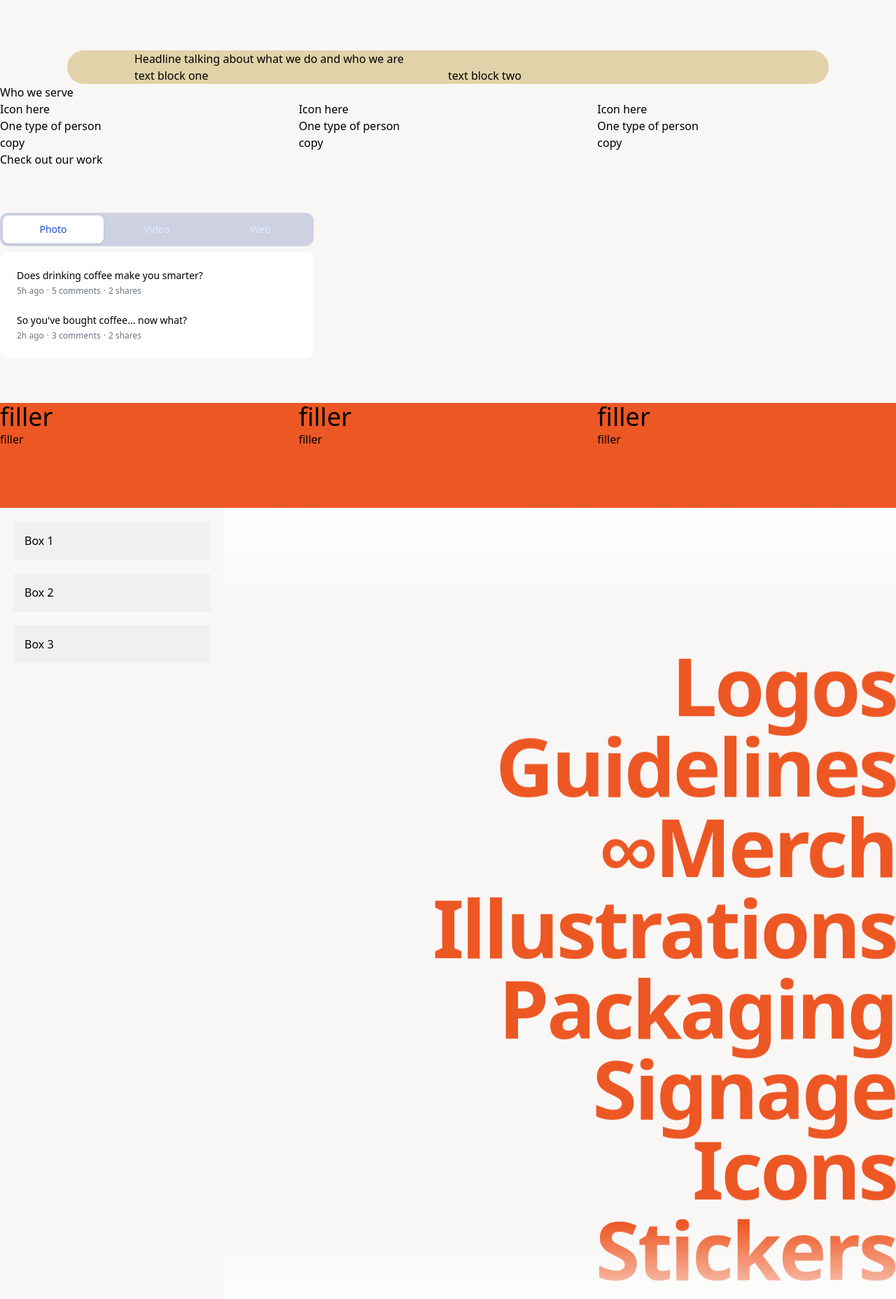
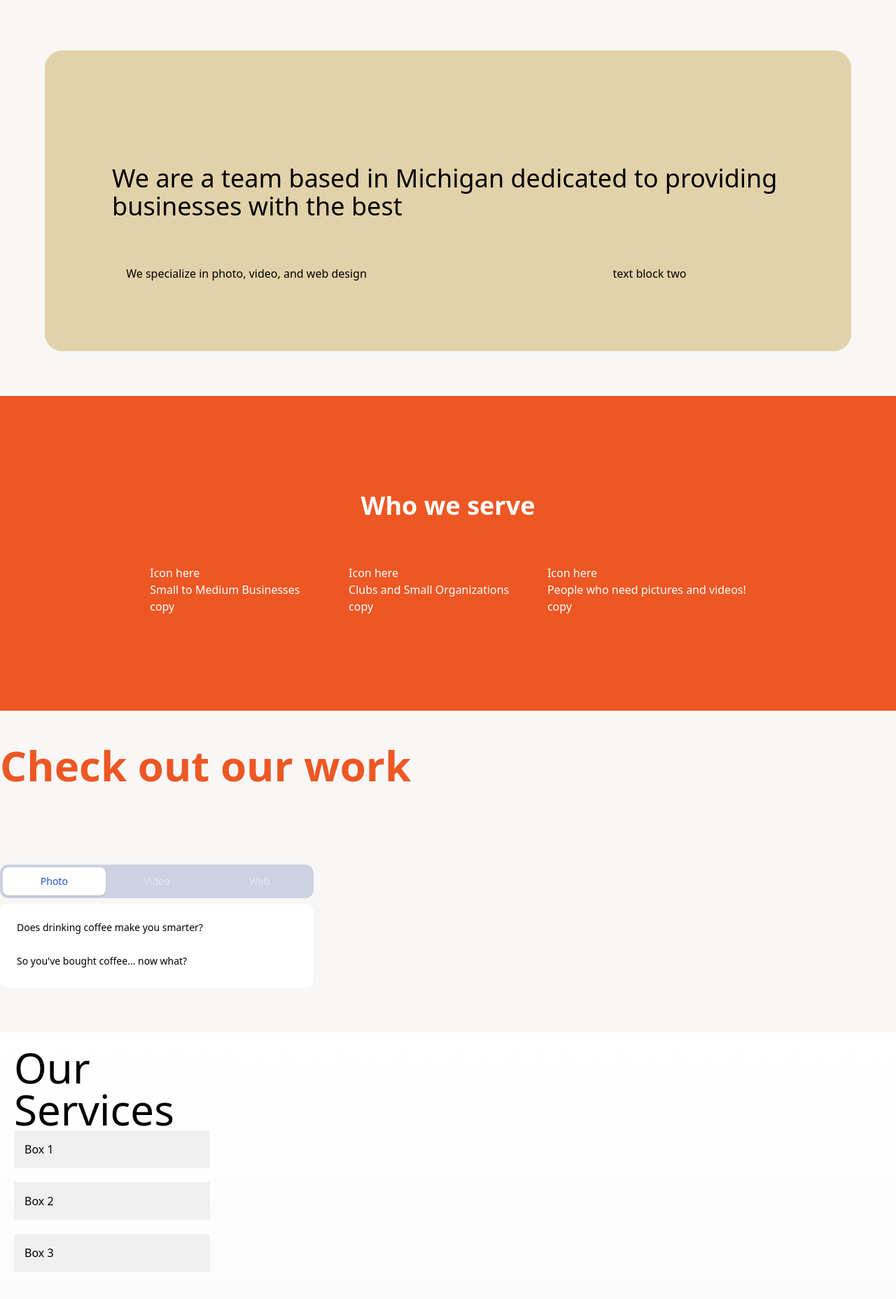
Before and after one commit to lee14k/orangecatmedia, a Next.js app: page / in a window 1280 px wide. Shown: the part 280-2137 px from the top of the page at 70% size. Built offline with nearby package versions, Linux system fonts and the light colour scheme.

Commit message:
fixing some cool list stuff, continuing to fine tune styles

```diff
--- a/src/components/BigHeadline.jsx
+++ b/src/components/BigHeadline.jsx
@@ -6,12 +6,12 @@ const BigHeadline = ({ children }) => (
     </div>
     <div className="my-24 mx-24">
    < TripleRowBox useTripleRowWrapper={false}
-      headOne="filler"
-      headTwo="filler"
-      headThree="filler"
-      spanOne="filler"
-      spanTwo="filler"
-      spanThree="filler"/>
+     headOne="15+"
+     headTwo="1.2M"
+     headThree="100K+"
+     spanOne="years of combined experience"
+     spanTwo="views on our work monthly"
+     spanThree="assets created"/>
       </div>
     </div>
 );
--- a/src/components/CoolListEffect.jsx
+++ b/src/components/CoolListEffect.jsx
@@ -10,7 +10,7 @@ const CoolListEffect = () => {
 
     // Map the scroll position (0 to scrollableHeight) to the percentage range (-43 to 15)
     const scrollFraction = scrollY / scrollableHeight;
-    return 15 - scrollFraction * (15 - (-45));
+    return 15 - scrollFraction * (5 - (-45));
   };
 
   const handleScroll = () => {
@@ -26,25 +26,21 @@ const CoolListEffect = () => {
   }, []);
 
   return (
-    <div style={{ position: 'relative' }}  >
+    <div style={{ position: 'relative' }} className="pt-6 overflow-hidden	" >
       <div
-        className="absolute-service-list z-0"
+        className="absolute-service-list"
         style={{
           willChange: 'transform',
           transform: `translate3d(0px, ${translatePercentage}%, 0px) scale3d(1, 1, 1) rotateX(0deg) rotateY(0deg) rotateZ(0deg) skew(0deg, 0deg)`,
           transformStyle: 'preserve-3d'
         }}
       >
-        Logos<br />
-        Guidelines<br />
-        <span className="services-sticker-text">∞</span>
-        Merch<br />
-        Illustrations<br />
-        Packaging<br />
-        Signage<br />
-        Icons<br />
-        Stickers<br />
-        Social posts<br />
+        Photos<br />
+        Videos<br />
+        Website Design<br />
+        Social Media<br />
+        Marketing <br />
+        Branding<br />
         + more
       </div>
       <div style={{
@@ -55,13 +51,15 @@ const CoolListEffect = () => {
         top: 0,
         pointerEvents: 'none',
       }} />
-      <div style={{
-        width: '100%',
-        height: '150px',
+      <div className="bottomgradient" style={{
+        height: '350px',
         backgroundImage: 'linear-gradient(to top, white, rgba(255,255,255,0))',
         position: 'absolute',
         bottom: 0,
         pointerEvents: 'none',
+        top:'500px',
+        width:"2000px",
+        zIndex:"100"
       }} />
     </div>
   );
--- a/src/components/CustomerBox.jsx
+++ b/src/components/CustomerBox.jsx
@@ -1,21 +1,21 @@
 const CustomerBox =()=>{
     return (
-    <div>
-<h3>Who we serve</h3>
+    <div className="customers-wrapper flex flex-col justify-center items-center">
+<h3 className="text-4xl font-bold mb-16">Who we serve</h3>
 <div className="grid grid-cols-3">
     <div>
         <span>Icon here</span>
-        <h4>One type of person</h4>
+        <h4>Small to Medium Businesses</h4>
         <p>copy</p>
     </div>
     <div>
     <span>Icon here</span>
-        <h4>One type of person</h4>
+        <h4>Clubs and Small Organizations</h4>
         <p>copy</p>
     </div>
     <div>
     <span>Icon here</span>
-        <h4>One type of person</h4>
+        <h4>People who need pictures and videos!</h4>
         <p>copy</p>
     </div>
 </div>
--- a/src/components/IdentityBox.jsx
+++ b/src/components/IdentityBox.jsx
@@ -1,11 +1,15 @@
-const IdentityBox = () => (
-    <div className="mx-24 identity-box">
-       <h2 className="mx-24">Headline talking about what we do and who we are</h2>
-       <div className="grid grid-cols-2 mx-24">
-        <span>text block one</span>
-        <span>text block two</span>
-       </div>
-    </div>
-);
+const IdentityBox = () => {
+    return (
+        <div className="identity-box mx-16 flex flex-col justify-center items-center">
+            <div>
+                <h2 className="text-4xl mx-24 my-16 ">We are a team based in Michigan dedicated to providing businesses with the best</h2>
+                <div className="grid grid-cols-2 text-center">
+                    <span>We specialize in photo, video, and web design</span>
+                    <span>text block two</span>
+                </div>
+            </div>
+        </div>
+    );
+};
 
-export default IdentityBox
+export default IdentityBox;
--- a/src/components/LayoutWithSidebar.jsx
+++ b/src/components/LayoutWithSidebar.jsx
@@ -3,10 +3,10 @@ import CoolListEffect from './CoolListEffect'; // Import your CoolListEffect com
 
 const LayoutWithSidebar = () => {
   return (
-    <div style={{ display: 'flex' }} className="relative z-0">
+    <div style={{ display: 'flex' }} className="relative z-0 sidebarcontainer">
       <div style={{ width: '25%', padding: '20px' }}>
-        {/* This is the sidebar column with your text/boxes */}
-        <div style={{ marginBottom: '20px', background: '#f0f0f0', padding: '15px' }}>Box 1</div>
+<h1 className="text-6xl">Our Services</h1>
+  <div style={{ marginBottom: '20px', background: '#f0f0f0', padding: '15px' }}>Box 1</div>
         <div style={{ marginBottom: '20px', background: '#f0f0f0', padding: '15px' }}>Box 2</div>
         <div style={{ marginBottom: '20px', background: '#f0f0f0', padding: '15px' }}>Box 3</div>
         {/* Add more content here as needed */}
--- a/src/components/PortfolioBox.jsx
+++ b/src/components/PortfolioBox.jsx
@@ -9,57 +9,45 @@ export default function PortfolioBox (){
           {
             id: 1,
             title: 'Does drinking coffee make you smarter?',
-            date: '5h ago',
-            commentCount: 5,
-            shareCount: 2,
+
           },
           {
             id: 2,
             title: "So you've bought coffee... now what?",
-            date: '2h ago',
-            commentCount: 3,
-            shareCount: 2,
+
           },
         ],
         Video: [
           {
             id: 1,
             title: 'Is tech making coffee better or worse?',
-            date: 'Jan 7',
-            commentCount: 29,
-            shareCount: 16,
+
           },
           {
             id: 2,
             title: 'The most innovative things happening in coffee',
-            date: 'Mar 19',
-            commentCount: 24,
-            shareCount: 12,
+
           },
         ],
         Web: [
           {
             id: 1,
             title: 'Ask Me Anything: 10 answers to your questions about coffee',
-            date: '2d ago',
-            commentCount: 9,
-            shareCount: 5,
+
           },
           {
             id: 2,
             title: "The worst advice we've ever heard about coffee",
-            date: '4d ago',
-            commentCount: 1,
-            shareCount: 2,
+
           },
         ],
       })
 return (
     <div className="portfolio">
-        <h1>Check out our work</h1>
+        <h1 className="text-6xl big-headline my-12">Check out our work</h1>
         <div className="w-full max-w-md px-2 py-16 sm:px-0">
       <Tab.Group>
-        <Tab.List className="flex space-x-1 rounded-xl bg-blue-900/20 p-1">
+        <Tab.List className="flex rounded-xl bg-blue-900/20 p-1">
           {Object.keys(categories).map((category) => (
             <Tab
               key={category}
@@ -97,11 +85,7 @@ return (
                     </h3>
 
                     <ul className="mt-1 flex space-x-1 text-xs font-normal leading-4 text-gray-500">
-                      <li>{post.date}</li>
-                      <li>&middot;</li>
-                      <li>{post.commentCount} comments</li>
-                      <li>&middot;</li>
-                      <li>{post.shareCount} shares</li>
+
                     </ul>
 
                     <a
--- a/src/pages/index.js
+++ b/src/pages/index.js
@@ -5,7 +5,7 @@ import CoolListEffect from '@/components/CoolListEffect'
 import LayoutWithSidebar from '@/components/LayoutWithSidebar'
 import TripleRowBox from '@/components/TripleRowBox'
 import Temp from '@/components/Temp'
-import IdentityBox from '@/components/identitybox'
+import IdentityBox from '@/components/IdentityBox'
 import CustomerBox from '@/components/CustomerBox'
 import FAQ from '@/components/FAQ'
 import PortfolioBox from '@/components/PortfolioBox'
@@ -17,16 +17,13 @@ export default function Home() {
     <div className="homewrapper">
    <div>
     <BigHeadline children="Orange Cat Media"/>
+    <div className="my-16">
     <IdentityBox/>
+    </div>
     <CustomerBox/>
+    <div>
     <PortfolioBox/>
-    <TripleRowBox
-    headOne="filler"
-    headTwo="filler"
-    headThree="filler"
-    spanOne="filler"
-    spanTwo="filler"
-    spanThree="filler"/>
+    </div>
     <LayoutWithSidebar/>
     <FAQ/>
 </div>
--- a/src/styles/globals.css
+++ b/src/styles/globals.css
@@ -9,8 +9,8 @@
     font-size: 9vw;
     font-weight: 800;
     line-height: 1em;
-    overflow-y: hidden !important;
-    padding-top:20px;
+    padding-top:200px;
+
 
 
 }
@@ -21,8 +21,8 @@
     top: -80px;
     bottom: -80px;
     right: 40px;
-    overflow: hidden;
-    overflow-y: hidden;
+    overflow: hidden !important;
+    overflow-y: hidden !important;
 
 
 }
@@ -68,4 +68,22 @@
 .identity-box{
   background-color:#e2d2a9;
   border-radius:25px;
+  height:430px;
 }
+
+.big-headline {
+  color:#ed5724;
+  font-weight:700;
+}
+
+.customers-wrapper{
+  background-color: #ed5724;
+  color:white;
+  height:450px;
+}
+
+.sidebarcontainer{
+  background-image: linear-gradient(white, rgba(255, 255, 255, 0));
+  height:800px;
+  padding-bottom:100px;
+}
```
Also changed, not shown: src/components/CustomerType.jsx (deleted).
